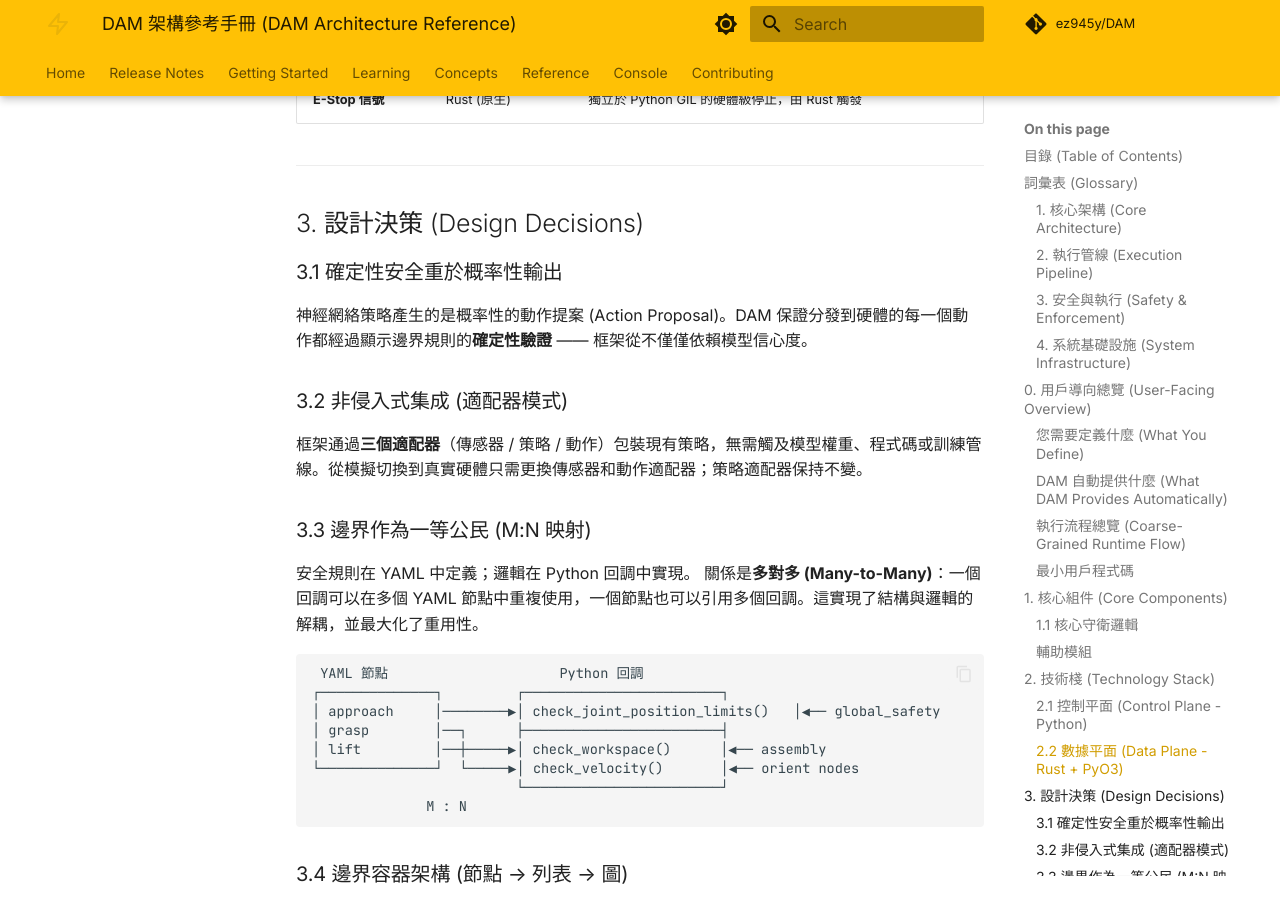
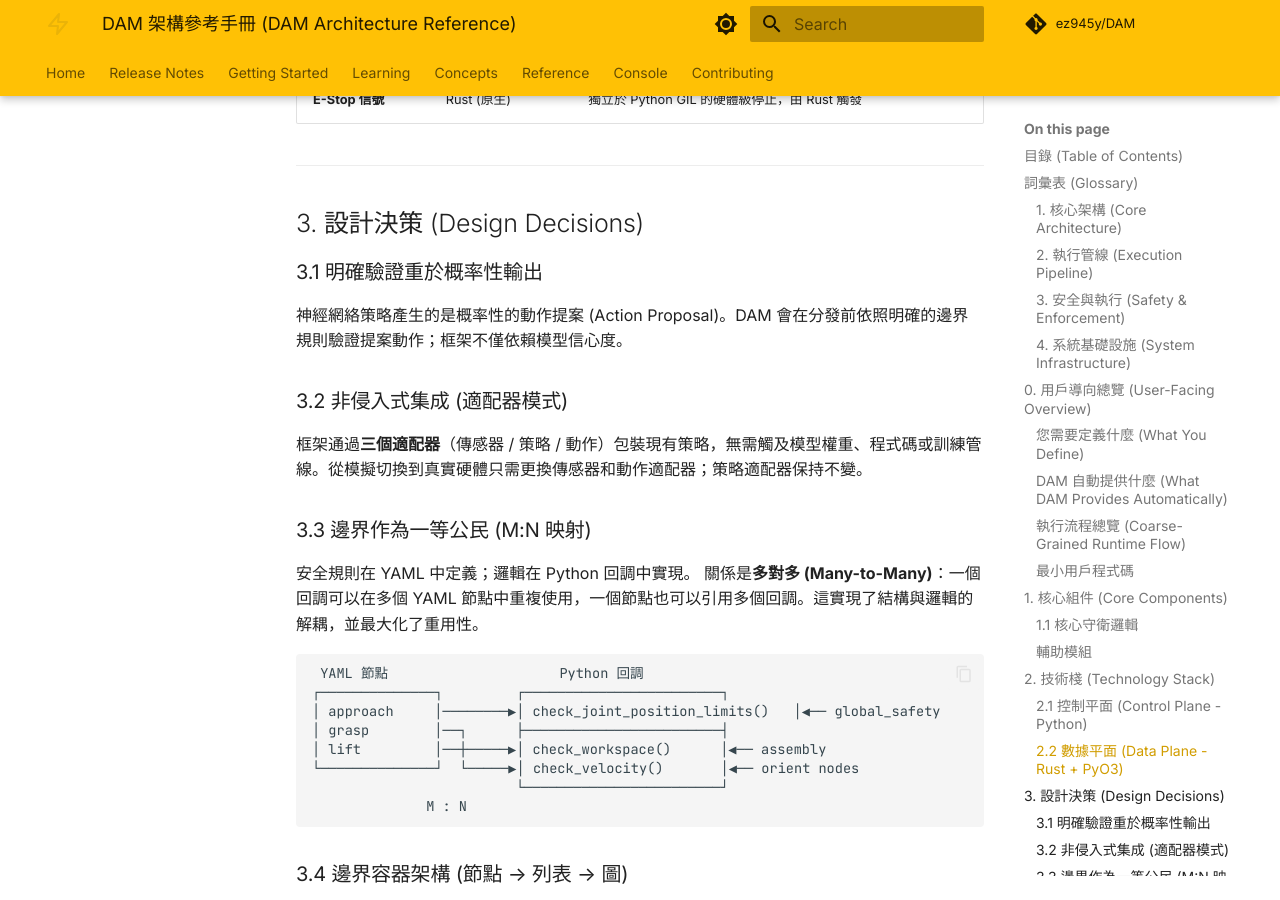
Before and after one commit to ez945y/DAM, an MkDocs documentation site: the page built from docs/DAM_Specification_zh.md, in a window 1280 px wide and 900 px high, scrolled down 9026 px. Built offline with MkDocs 1.6.1 and Material for MkDocs 9.7.7, drawn with Linux system fonts in a browser that asks for light colours; comment, search, counter and statistics services are not loaded; some of the changed text lies outside the part shown.

Commit message:
feat: calibrate chinese safety wording

```diff
--- a/docs/DAM_Specification_zh.md
+++ b/docs/DAM_Specification_zh.md
@@ -275,8 +275,8 @@ DAM 的模組分為兩個截然不同的職責：**核心守衛邏輯**（安全
 
 ## 3. 設計決策 (Design Decisions)
 
-### 3.1 確定性安全重於概率性輸出
-神經網絡策略產生的是概率性的動作提案 (Action Proposal)。DAM 保證分發到硬體的每一個動作都經過顯示邊界規則的**確定性驗證** —— 框架從不僅僅依賴模型信心度。
+### 3.1 明確驗證重於概率性輸出
+神經網絡策略產生的是概率性的動作提案 (Action Proposal)。DAM 會在分發前依照明確的邊界規則驗證提案動作；框架不僅依賴模型信心度。
 
 ### 3.2 非侵入式集成 (適配器模式)
 框架通過**三個適配器**（傳感器 / 策略 / 動作）包裝現有策略，無需觸及模型權重、程式碼或訓練管線。從模擬切換到真實硬體只需更換傳感器和動作適配器；策略適配器保持不變。
--- a/harness/docs/check_docs.py
+++ b/harness/docs/check_docs.py
@@ -29,6 +29,7 @@ FORBIDDEN_PATTERNS = {
     r"production-ready Stackfiles": "Prefer validated or deployment-oriented Stackfiles.",
     r"Fully implemented and production-ready": "Avoid production-readiness claims in research-grade docs.",
     r"Deterministic Safety": "Avoid deterministic safety claims in research-grade docs.",
+    r"確定性安全": "Avoid deterministic safety claims in research-grade docs.",
 }
 
 
```
Also changed, not shown: other parts of docs/DAM_Specification_zh.md (+2 -2 lines), 1 other file.
